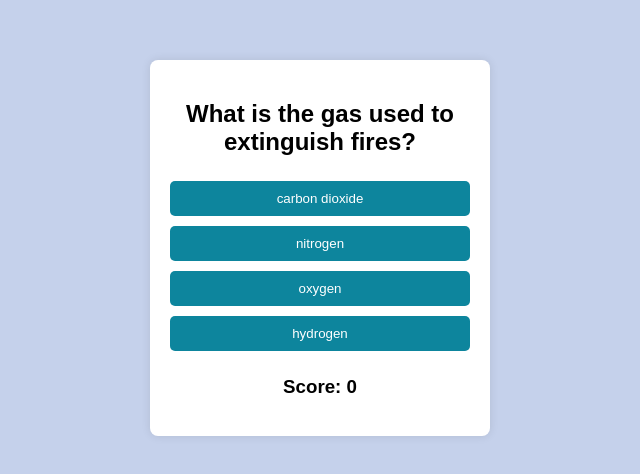
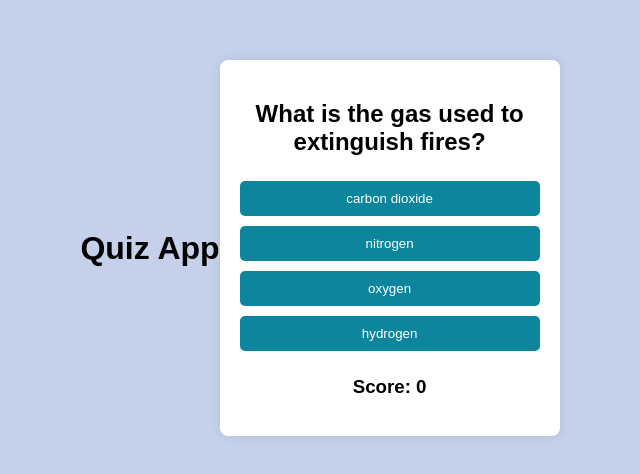
Before and after one commit to sowmya-0118/quiz_app, a plain HTML site: page index.html in a window 1280 px wide. Shown: the part 152-626 px from the top of the page, without its empty margins (320-960 px from the left). Drawn offline with Linux system fonts and the light colour scheme.

Commit message:
Update index.html

```diff
--- a/index.html
+++ b/index.html
@@ -7,6 +7,7 @@
     <link rel="stylesheet" href="styles.css">
 </head>
 <body>
+    <h1 id="quiz-title">Quiz App</h1>
     <div id="quiz-container">
         <div id="question-container">
             <h2 id="question">Question text</h2>
```
